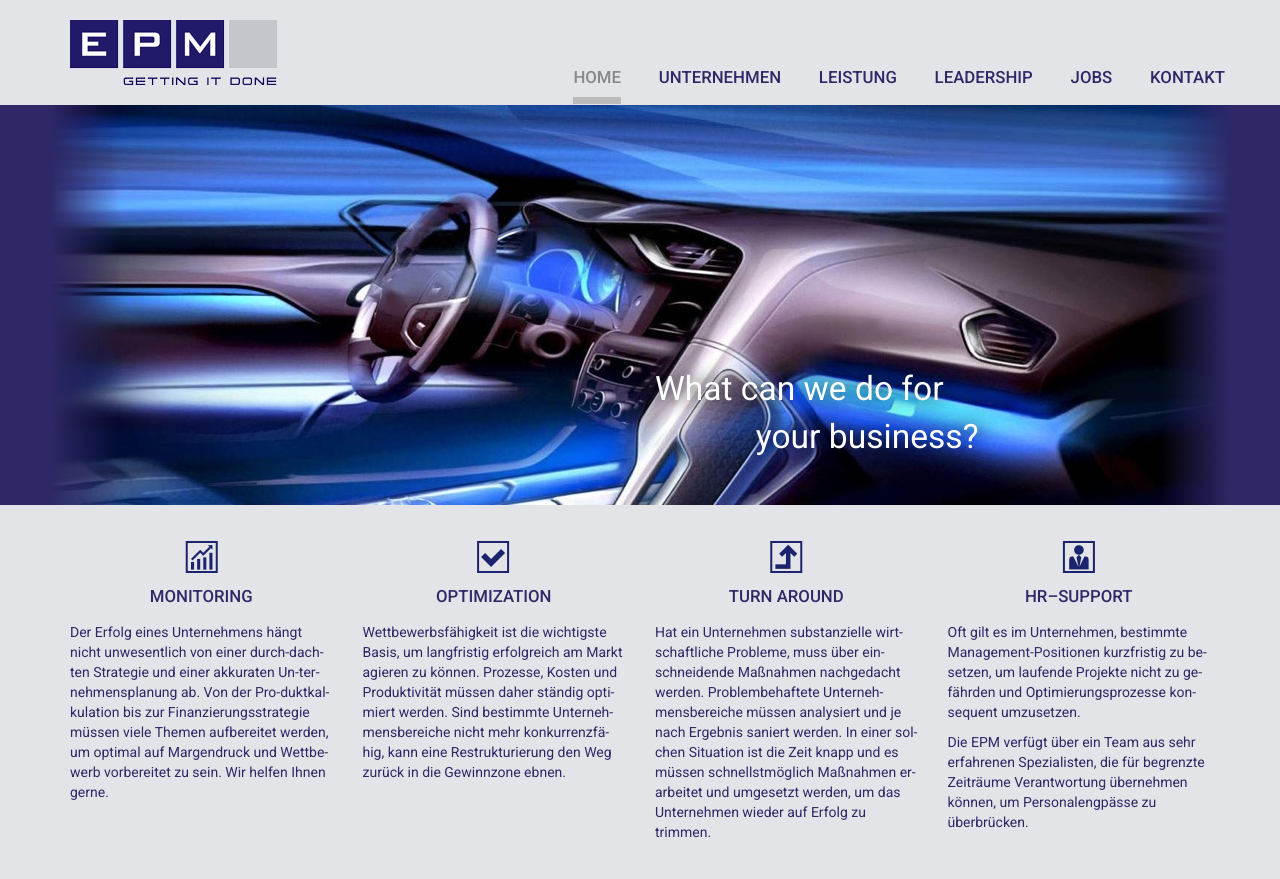
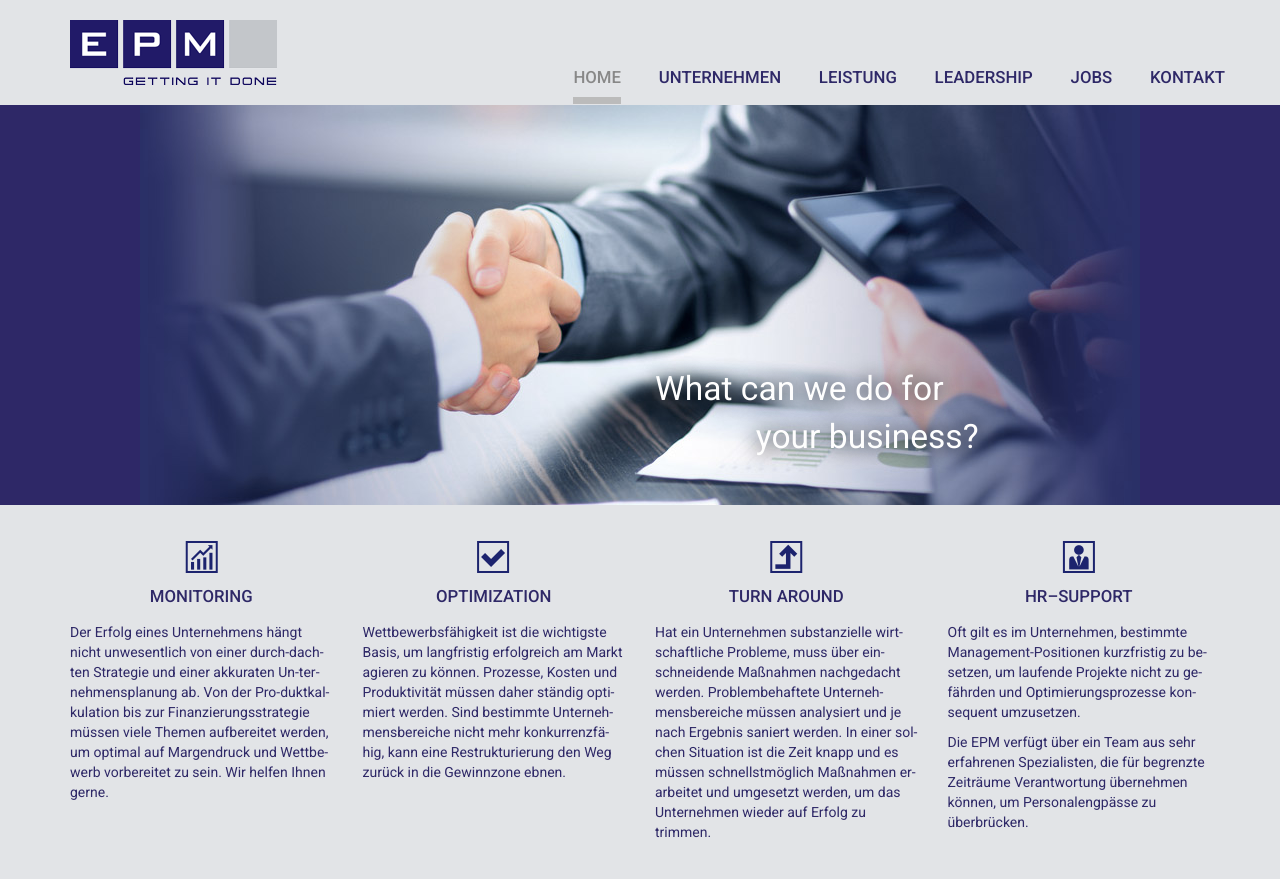
Before and after one commit to tvogels/epm, a PHP site: page / in a window 1280 px wide. Shown: the top 879 px of the page. Run offline with PHP 8.4, Linux system fonts and the light colour scheme.

Commit message:
New fancy pictures

```diff
--- a/index.php
+++ b/index.php
@@ -2,7 +2,7 @@
 <?php epm_header(array(
   'active' => 'home'
 )); ?>
-      <div class="global-banner" style="background-image:url(img/car-bg.jpg);">
+      <div class="global-banner" style="background-image:url(img/bg/landing-page.jpg);">
         <div class="container banner-container">
           <div class="row">
             <div class="col-sm-6 col-sm-offset-6 banner-content">
--- a/leistung.php
+++ b/leistung.php
@@ -12,7 +12,7 @@ function epm_leistung_header($type) {
     'page-title' => 'Leistung - ' . ucfirst($type)
   ));
 ?>
-      <div class="global-banner banner-small" style="background-image:url(img/car-bg.jpg);">
+      <div class="global-banner banner-small" style="background-image:url(img/bg/<?php echo $type ?>.jpg);">
         <div class="container banner-container">
           <div class="row">
             <div class="col-sm-6 col-sm-offset-6 banner-content">
```
Also changed, not shown: img/bg/hr-support.jpg (added), img/bg/landing-page.jpg (added), img/bg/monitoring.jpg (added), img/bg/optimization.jpg (added), img/bg/turn-around.jpg (added).
